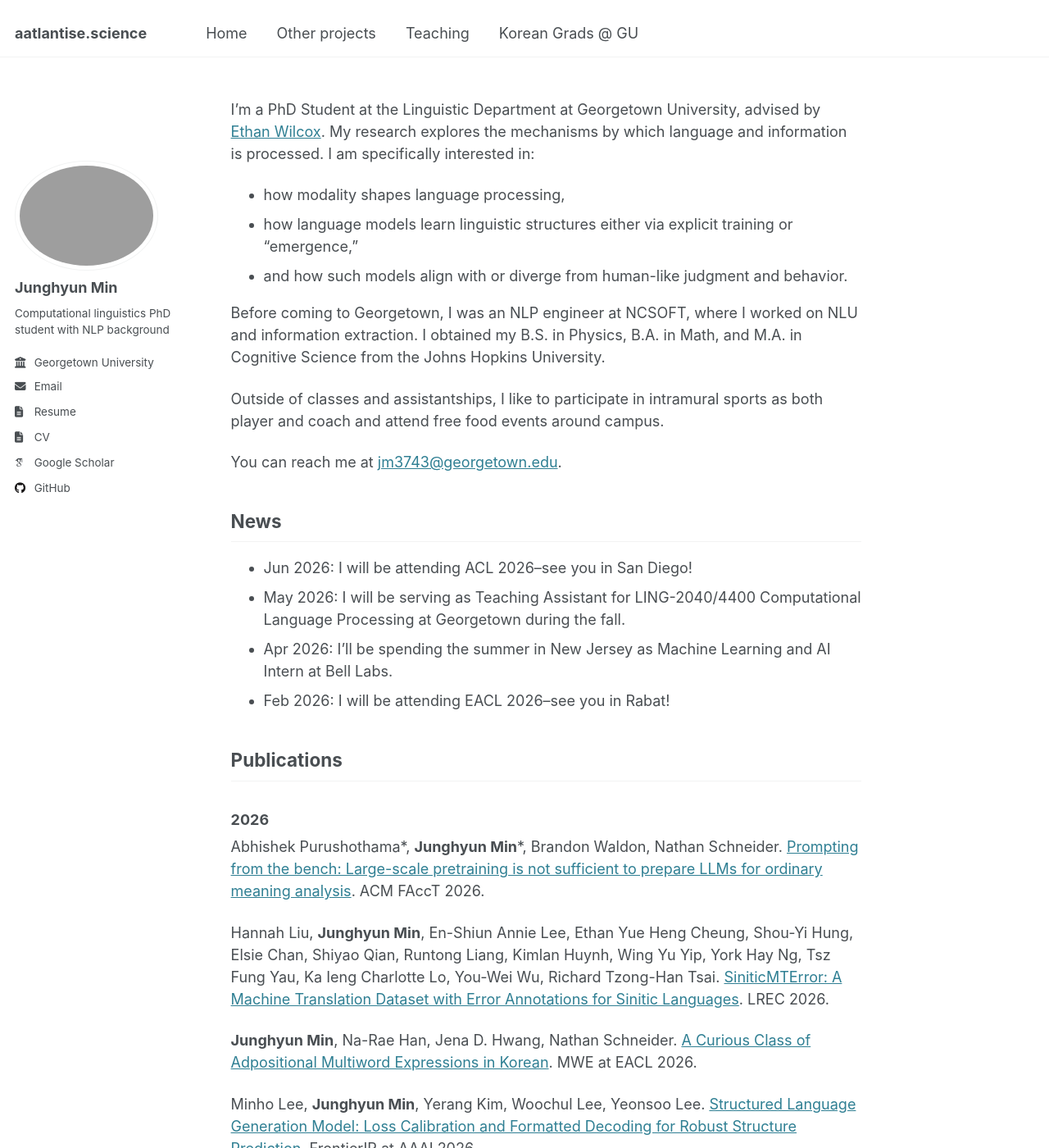
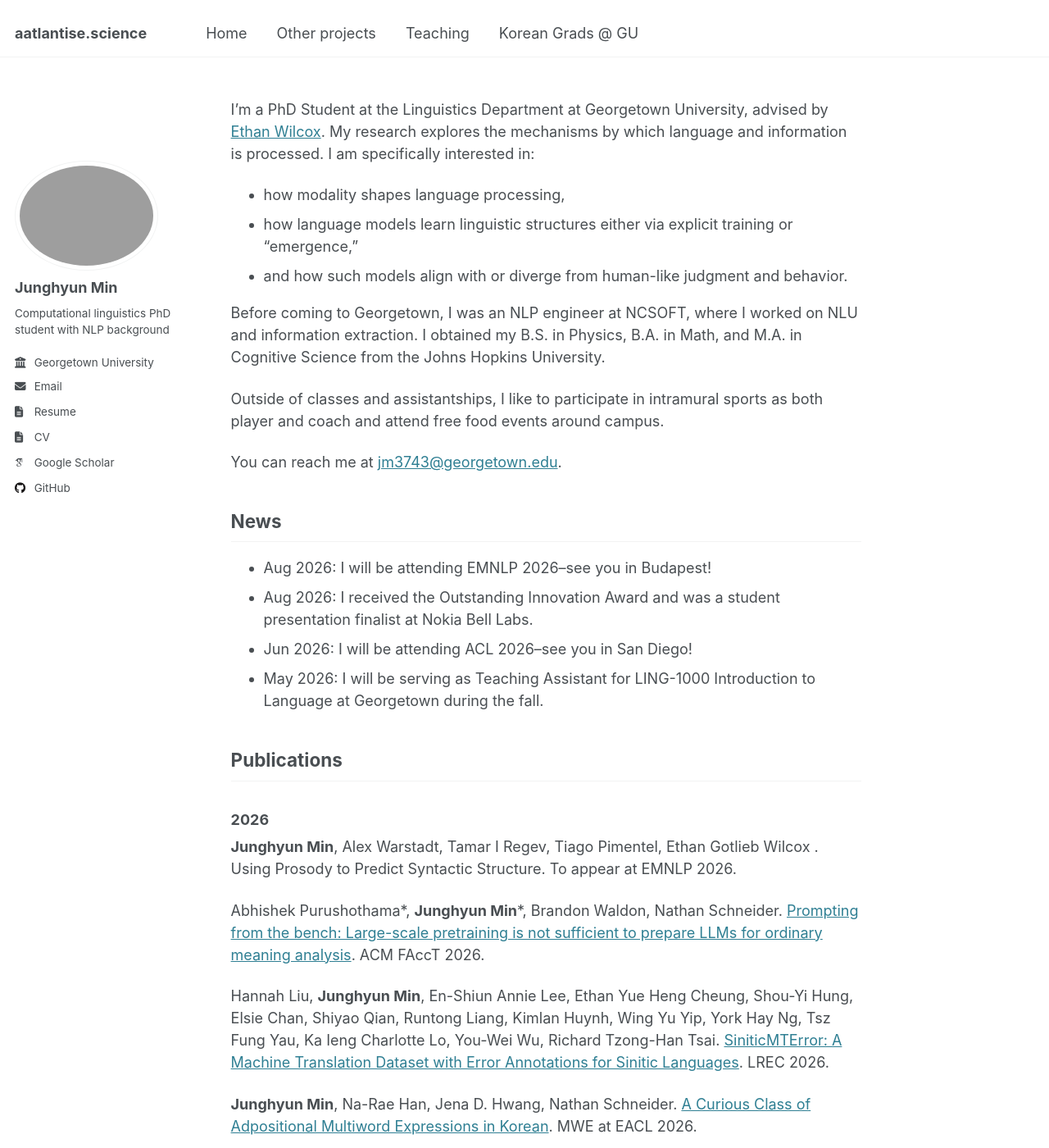
Before and after one commit to Aatlantise/aatlantise.github.io, a Jekyll site: the page built from _pages/about.md, in a window 1280 px wide and 1400 px high. Shown: the whole window at 82% size. Built offline with Jekyll 4.4.1, drawn with Linux system fonts in a browser that asks for light colours; some web fonts are replaced.

Commit message:
Update news

```diff
--- a/_pages/about.md
+++ b/_pages/about.md
@@ -7,7 +7,7 @@ redirect_from:
   - /about.html
 ---
 
-I'm a PhD Student at the Linguistic Department at Georgetown University,
+I'm a PhD Student at the Linguistics Department at Georgetown University,
 advised by [Ethan Wilcox](https://wilcoxeg.github.io/).
 My research explores the mechanisms by which language and information is processed. I am specifically interested in:
 * how modality shapes language processing,
@@ -23,13 +23,17 @@ attend free food events around campus.
 You can reach me at [jm3743@georgetown.edu](mailto:jm3743@georgetown.edu).
 
 ## News
+* Aug 2026: I will be attending EMNLP 2026--see you in Budapest!
+* Aug 2026: I received the Outstanding Innovation Award and was a student presentation finalist at Nokia Bell Labs.
 * Jun 2026: I will be attending ACL 2026--see you in San Diego!
-* May 2026: I will be serving as Teaching Assistant for LING-2040/4400 Computational Language Processing at Georgetown during the fall.
-* Apr 2026: I'll be spending the summer in New Jersey as Machine Learning and AI Intern at Bell Labs.
-* Feb 2026: I will be attending EACL 2026--see you in Rabat!
+* May 2026: I will be serving as Teaching Assistant for LING-1000 Introduction to Language at Georgetown during the fall.
 
 ## Publications
 ### 2026
+**Junghyun Min**, Alex Warstadt, Tamar I Regev, Tiago Pimentel, Ethan Gotlieb Wilcox .
+Using Prosody to Predict Syntactic Structure.
+To appear at EMNLP 2026.
+
 Abhishek Purushothama*, **Junghyun Min**\*, Brandon Waldon, Nathan Schneider.
 [Prompting from the bench: Large-scale pretraining is not sufficient to prepare LLMs for ordinary meaning analysis](https://dl.acm.org/doi/10.1145/3805689.3812346).
 ACM FAccT 2026.
```
Also changed, not shown: _pages/teaching.md (+1 -1 lines).
